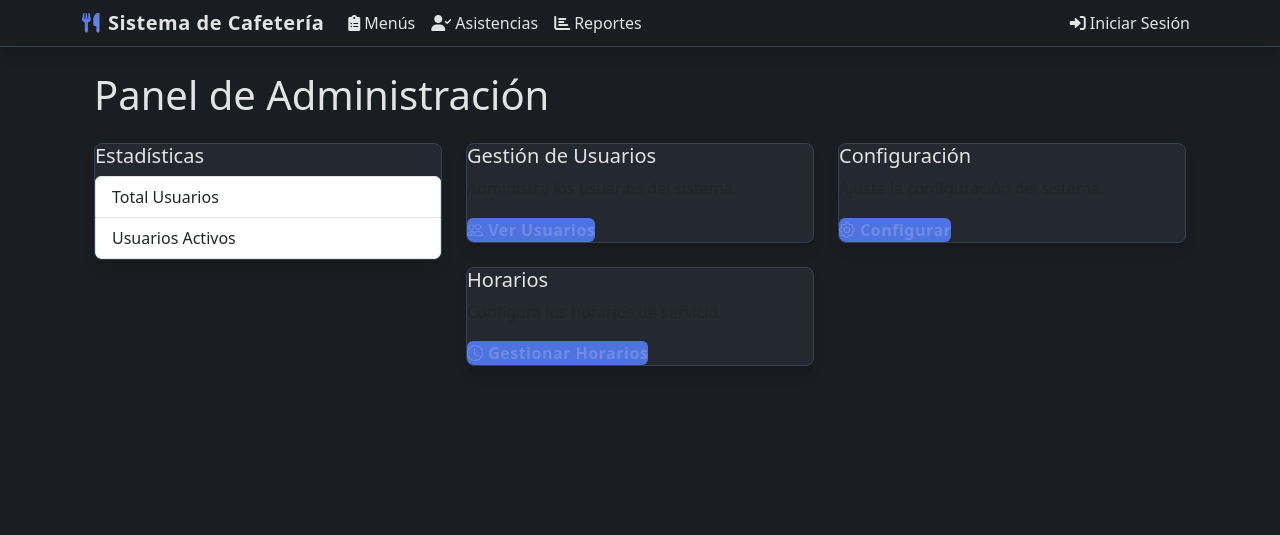
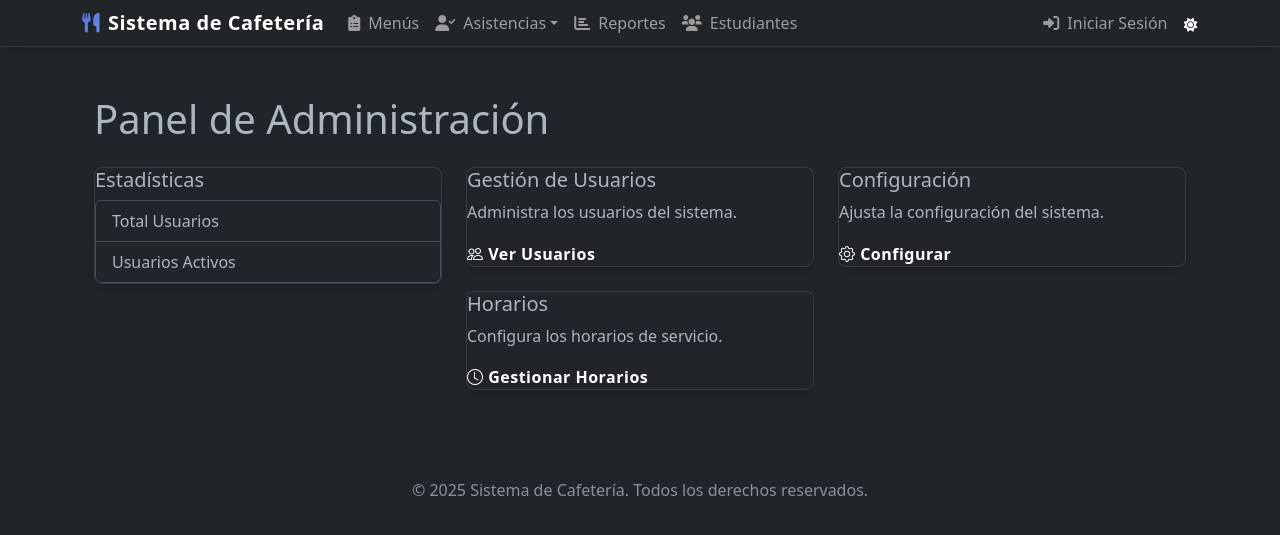
Before and after one commit to davi007-lgtm/sistema-de-comedor, a Flask app: template templates/admin/dashboard.html in a window 1280 px wide. Shown: the top 535 px of the page. Run offline with Flask 3, Linux system fonts and the light colour scheme; the template is opened without the code that fills it, so the values that code supplies are empty; some libraries are stand-ins or nearby versions.

Commit message:
chore: Actualiza año a 2025

```diff
--- a/templates/base.html
+++ b/templates/base.html
@@ -1,9 +1,9 @@
 <!DOCTYPE html>
-<html lang="es">
+<html lang="es" data-bs-theme="dark">
 <head>
     <meta charset="UTF-8">
     <meta name="viewport" content="width=device-width, initial-scale=1.0">
-    <title>{% block title %}{% endblock %}</title>
+    <title>{% block title %}{% endblock %} | Sistema de Cafetería</title>
     <link rel="icon" type="image/x-icon" href="{{ url_for('static', filename='favicon.ico') }}">
     <!-- Bootstrap CSS -->
     <link href="https://cdn.jsdelivr.net/npm/bootstrap@5.3.0/dist/css/bootstrap.min.css" rel="stylesheet">
@@ -16,72 +16,120 @@
     <!-- Custom CSS -->
     {% block styles %}{% endblock %}
 </head>
-<body class="dark-theme">
-    <nav class="navbar navbar-expand-lg navbar-dark bg-dark">
+<body>
+    <nav class="navbar navbar-expand-lg navbar-dark sticky-top">
         <div class="container">
-            <a class="navbar-brand" href="{{ url_for('main.index') }}">
-                <i class="fas fa-utensils me-2"></i>Sistema de Cafetería
+            <a class="navbar-brand d-flex align-items-center" href="{{ url_for('main.index') }}">
+                <i class="fas fa-utensils me-2"></i>
+                <span>Sistema de Cafetería</span>
             </a>
-            <button class="navbar-toggler" type="button" data-bs-toggle="collapse" data-bs-target="#navbarNav">
+            <button class="navbar-toggler" type="button" data-bs-toggle="collapse" data-bs-target="#navbarNav" aria-controls="navbarNav" aria-expanded="false" aria-label="Toggle navigation">
                 <span class="navbar-toggler-icon"></span>
             </button>
             <div class="collapse navbar-collapse" id="navbarNav">
                 <ul class="navbar-nav me-auto">
                     <li class="nav-item">
-                        <a class="nav-link" href="{{ url_for('menus.lista_menus') }}">
-                            <i class="fas fa-clipboard-list me-1"></i>Menús
+                        <a class="nav-link d-flex align-items-center" href="{{ url_for('menus.lista_menus') }}">
+                            <i class="fas fa-clipboard-list me-2"></i>
+                            <span>Menús</span>
+                        </a>
+                    </li>
+                    <li class="nav-item dropdown">
+                        <a class="nav-link dropdown-toggle d-flex align-items-center" href="#" id="asistenciasDropdown" role="button" data-bs-toggle="dropdown" aria-expanded="false">
+                            <i class="fas fa-user-check me-2"></i>
+                            <span>Asistencias</span>
+                        </a>
+                        <ul class="dropdown-menu" aria-labelledby="asistenciasDropdown">
+                            <li>
+                                <a class="dropdown-item d-flex align-items-center" href="{{ url_for('attendance.scanner') }}">
+                                    <i class="fas fa-qrcode me-2"></i>
+                                    <span>Escáner QR</span>
+                                </a>
+                            </li>
+                            <li>
+                                <a class="dropdown-item d-flex align-items-center" href="{{ url_for('attendance.registro_manual') }}">
+                                    <i class="fas fa-keyboard me-2"></i>
+                                    <span>Registro Manual</span>
+                                </a>
+                            </li>
+                            <li><hr class="dropdown-divider"></li>
+                            <li>
+                                <a class="dropdown-item d-flex align-items-center" href="{{ url_for('attendance.historial') }}">
+                                    <i class="fas fa-history me-2"></i>
+                                    <span>Historial</span>
+                                </a>
+                            </li>
+                        </ul>
+                    </li>
+                    <li class="nav-item">
+                        <a class="nav-link d-flex align-items-center" href="{{ url_for('reports.dashboard') }}">
+                            <i class="fas fa-chart-bar me-2"></i>
+                            <span>Reportes</span>
                         </a>
                     </li>
                     <li class="nav-item">
-                        <a class="nav-link" href="{{ url_for('attendance.registrar_asistencia') }}">
-                            <i class="fas fa-user-check me-1"></i>Asistencias
-                        </a>
-                    </li>
-                    <li class="nav-item">
-                        <a class="nav-link" href="{{ url_for('reports.dashboard') }}">
-                            <i class="fas fa-chart-bar me-1"></i>Reportes
+                        <a class="nav-link d-flex align-items-center" href="{{ url_for('students.lista_estudiantes') }}">
+                            <i class="fas fa-users me-2"></i>
+                            <span>Estudiantes</span>
                         </a>
                     </li>
                 </ul>
                 <ul class="navbar-nav">
                     {% if current_user.is_authenticated %}
-                    <li class="nav-item">
-                        <a class="nav-link" href="{{ url_for('auth.perfil') }}">
-                            <i class="fas fa-user-circle me-1"></i>Perfil
+                    <li class="nav-item dropdown">
+                        <a class="nav-link dropdown-toggle d-flex align-items-center" href="#" id="userDropdown" role="button" data-bs-toggle="dropdown" aria-expanded="false">
+                            <i class="fas fa-user-circle me-2"></i>
+                            <span>{{ current_user.nombre }}</span>
                         </a>
-                    </li>
-                    <li class="nav-item">
-                        <a class="nav-link" href="{{ url_for('auth.logout') }}">
-                            <i class="fas fa-sign-out-alt me-1"></i>Cerrar Sesión
-                        </a>
+                        <ul class="dropdown-menu dropdown-menu-end" aria-labelledby="userDropdown">
+                            <li>
+                                <a class="dropdown-item d-flex align-items-center" href="{{ url_for('auth.perfil') }}">
+                                    <i class="fas fa-id-card me-2"></i>
+                                    <span>Perfil</span>
+                                </a>
+                            </li>
+                            <li><hr class="dropdown-divider"></li>
+                            <li>
+                                <a class="dropdown-item d-flex align-items-center text-danger" href="{{ url_for('auth.logout') }}">
+                                    <i class="fas fa-sign-out-alt me-2"></i>
+                                    <span>Cerrar Sesión</span>
+                                </a>
+                            </li>
+                        </ul>
                     </li>
                     {% else %}
                     <li class="nav-item">
-                        <a class="nav-link" href="{{ url_for('auth.login') }}">
-                            <i class="fas fa-sign-in-alt me-1"></i>Iniciar Sesión
+                        <a class="nav-link d-flex align-items-center" href="{{ url_for('auth.login') }}">
+                            <i class="fas fa-sign-in-alt me-2"></i>
+                            <span>Iniciar Sesión</span>
                         </a>
                     </li>
                     {% endif %}
+                    <li class="nav-item ms-2">
+                        <button class="btn btn-outline-light btn-sm" id="themeToggle">
+                            <i class="fas fa-moon"></i>
+                        </button>
+                    </li>
                 </ul>
             </div>
         </div>
     </nav>
 
-    <div class="container mt-4">
+    <main class="container py-4">
         {% with messages = get_flashed_messages(with_categories=true) %}
             {% if messages %}
                 {% for category, message in messages %}
-                    <div class="alert alert-{{ category }} alert-dismissible fade show" role="alert">
+                    <div class="alert alert-{{ category }} alert-dismissible fade show d-flex align-items-center" role="alert">
                         {% if category == 'success' %}
                             <i class="fas fa-check-circle me-2"></i>
-                        {% elif category == 'error' %}
+                        {% elif category == 'error' or category == 'danger' %}
                             <i class="fas fa-exclamation-circle me-2"></i>
                         {% elif category == 'warning' %}
                             <i class="fas fa-exclamation-triangle me-2"></i>
                         {% else %}
                             <i class="fas fa-info-circle me-2"></i>
                         {% endif %}
-                        {{ message }}
+                        <div>{{ message }}</div>
                         <button type="button" class="btn-close" data-bs-dismiss="alert" aria-label="Close"></button>
                     </div>
                 {% endfor %}
@@ -89,10 +137,54 @@
         {% endwith %}
 
         {% block content %}{% endblock %}
-    </div>
+    </main>
+
+    <footer class="footer mt-auto py-3 bg-dark">
+        <div class="container text-center">
+            <span class="text-muted">© 2025 Sistema de Cafetería. Todos los derechos reservados.</span>
+        </div>
+    </footer>
 
     <!-- Bootstrap JS -->
     <script src="https://cdn.jsdelivr.net/npm/bootstrap@5.3.0/dist/js/bootstrap.bundle.min.js"></script>
+    <!-- QR Code Library -->
+    <script src="https://cdn.jsdelivr.net/npm/qrcodejs@1.0.0/qrcode.min.js"></script>
+    <!-- Custom QR Script -->
+    <script src="{{ url_for('static', filename='js/qr.js') }}"></script>
+    <!-- Theme Toggle Script -->
+    <script>
+        document.addEventListener('DOMContentLoaded', function() {
+            const themeToggle = document.getElementById('themeToggle');
+            const html = document.documentElement;
+            const icon = themeToggle.querySelector('i');
+
+            function updateThemeIcon(isDark) {
+                icon.className = isDark ? 'fas fa-sun' : 'fas fa-moon';
+            }
+
+            // Check initial theme
+            const isDarkTheme = html.getAttribute('data-bs-theme') === 'dark';
+            updateThemeIcon(isDarkTheme);
+
+            themeToggle.addEventListener('click', () => {
+                const currentTheme = html.getAttribute('data-bs-theme');
+                const newTheme = currentTheme === 'dark' ? 'light' : 'dark';
+
+                html.setAttribute('data-bs-theme', newTheme);
+                updateThemeIcon(newTheme === 'dark');
+
+                // Save preference
+                localStorage.setItem('theme', newTheme);
+            });
+
+            // Apply saved theme preference
+            const savedTheme = localStorage.getItem('theme');
+            if (savedTheme) {
+                html.setAttribute('data-bs-theme', savedTheme);
+                updateThemeIcon(savedTheme === 'dark');
+            }
+        });
+    </script>
     <!-- Custom Scripts -->
     {% block scripts %}{% endblock %}
 </body>
```
Also changed, not shown: 1 other file.
